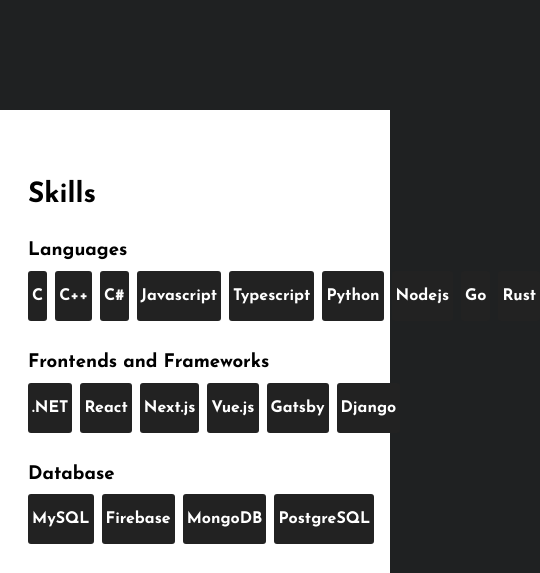
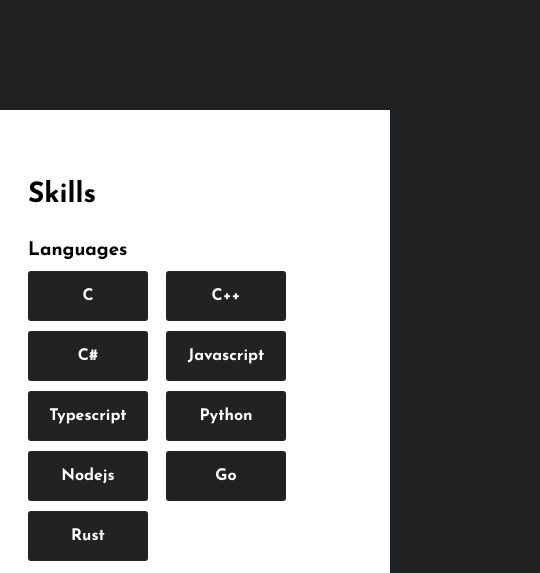
Before and after one commit to serverguyken/Portfolio, a plain HTML site: page index.html in a window 390 px wide. Shown: the part 460-1033 px from the top of the page, 540 px wide, since content can reach past the window. Drawn offline with Linux system fonts and the light colour scheme.

Commit message:
fix: change skills_list diplay to grid

```diff
--- a/index.html
+++ b/index.html
@@ -99,7 +99,7 @@
                 <section id="Skills" class="container">
                     <h2 class="text-lg">Skills</h2>
                     <h3 class="mt-3">Languages</h3>
-                    <div class="skills_list flex -mt-2">
+                    <div class="skills_list -mt-2">
                         <div class="skills_style space-xr-2">
                             <p>C</p>
                         </div>
@@ -128,49 +128,48 @@
                             <p>Rust</p>
                         </div>
                     </div>
-
                     <h3 class="mt-3">Frontends and Frameworks</h3>
-                    <div class="skills_list flex -mt-2">
-                        <div class="skills_javascript skills_style space-xr-2">
+                    <div class="skills_list -mt-2">
+                        <div class="skills_style space-xr-2">
                             <p>.NET</p>
                         </div>
-                        <div class="skills_javascript skills_style space-xr-2">
+                        <div class="skills_style space-xr-2">
                             <p>React</p>
                         </div>
-                        <div class="skills_javascript skills_style space-xr-2">
+                        <div class="skills_style space-xr-2">
                             <p>Next.js</p>
                         </div>
-                        <div class="skills_javascript skills_style space-xr-2">
+                        <div class="skills_style space-xr-2">
                             <p>Vue.js</p>
                         </div>
-                        <div class="skills_javascript skills_style space-xr-2">
+                        <div class="skills_style space-xr-2">
                             <p>Gatsby</p>
                         </div>
-                        <div class="skills_javascript skills_style space-xr-2">
+                        <div class="skills_style space-xr-2">
                             <p>Django</p>
                         </div>
                     </div>
                     <h3 class="mt-3">Database</h3>
-                    <div class="skills_list flex -mt-2">
-                        <div class="skills_javascript skills_style space-xr-2">
+                    <div class="skills_list -mt-2">
+                        <div class="skills_style space-xr-2">
                             <p>MySQL</p>
                         </div>
-                        <div class="skills_javascript skills_style space-xr-2">
+                        <div class="skills_style space-xr-2">
                             <p>Firebase</p>
                         </div>
-                        <div class="skills_javascript skills_style space-xr-2">
+                        <div class="skills_style space-xr-2">
                             <p>MongoDB</p>
                         </div>
-                        <div class="skills_javascript skills_style space-xr-2">
+                        <div class="skills_style space-xr-2">
                             <p>PostgreSQL</p>
                         </div>
                     </div>
                     <h3 class="mt-3">Cloud</h3>
                     <div class="skills_list flex -mt-2">
-                        <div class="skills_javascript skills_style space-xr-2">
+                        <div class="skills_style space-xr-2">
                             <p>Azure</p>
                         </div>
-                        <div class="skills_javascript skills_style space-xr-2">
+                        <div class="skills_style space-xr-2">
                             <p>AWS</p>
                         </div>
                     </div>
--- a/portfolio.css
+++ b/portfolio.css
@@ -555,11 +555,30 @@
     color: #fff;
     font-size: 16px;
     font-weight: 800;
+    width: 120px;
     text-align: center;
-    width: 120px;
     padding: 1px 4px;
     cursor: default;
     border-radius: 3px;
+}
+
+.skills_list {
+    max-width: 200px;
+    display: grid;
+    grid-template-columns: repeat(4, 1fr);
+    grid-gap: 10px;
+}
+
+@media screen and (max-width: 600px) {
+    .skills_list {
+        grid-template-columns: repeat(3, 1fr);
+    }
+}
+
+@media screen and (max-width: 500px) {
+    .skills_list {
+        grid-template-columns: repeat(2, 1fr) !important;
+    }
 }
 
 .flex {
```
